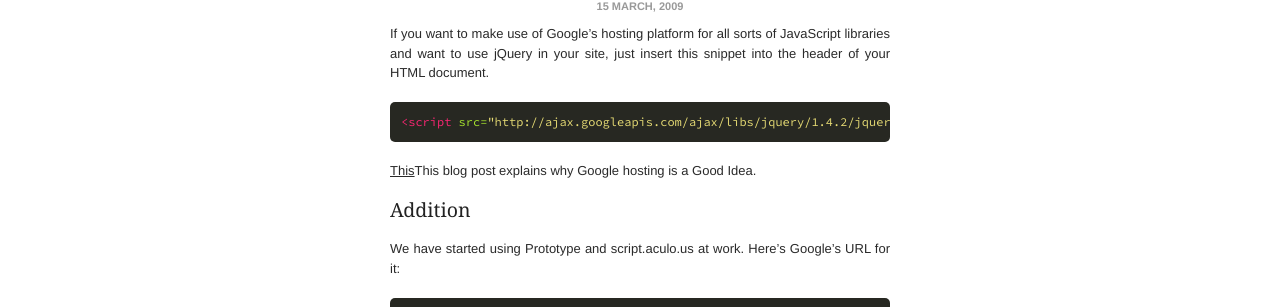
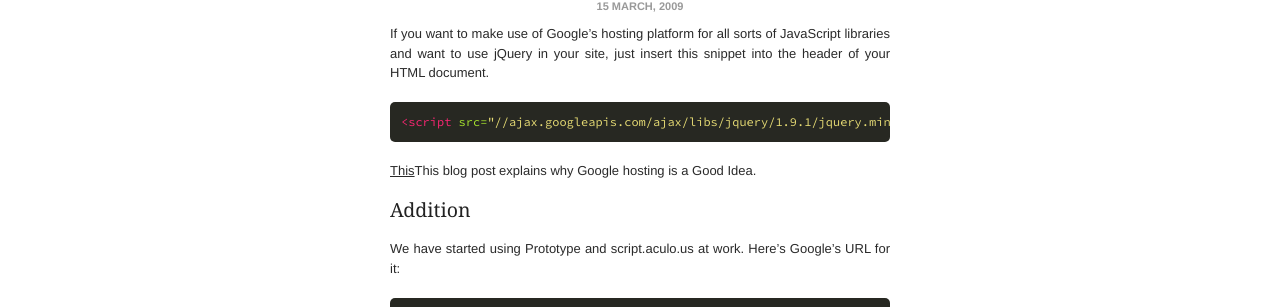
Before and after one commit to leonardehrenfried/blog, a Jekyll site: the page built from _posts/2009-03-15-let-google-host-jquery-for-you.md, in a window 1280 px wide. Shown: the part 234-541 px from the top of the page. Built offline with Jekyll 4.4.1, drawn with Linux system fonts in a browser that asks for light colours; nearby versions of some CDN libraries; some web fonts are replaced; Markdown is read by kramdown in place of the engine named in the settings; comment, search, counter and statistics services are not loaded; some of the changed lines change nothing that is shown.

Commit message:
Use more modern jQuery include

````diff
--- a/_posts/2009-03-15-let-google-host-jquery-for-you.md
+++ b/_posts/2009-03-15-let-google-host-jquery-for-you.md
@@ -13,7 +13,7 @@
 If you want to make use of Google's hosting platform for all sorts of JavaScript libraries and want to use jQuery in your site, just insert this snippet into the header of your HTML document.
 
 ```html
-<script src="http://ajax.googleapis.com/ajax/libs/jquery/1.4.2/jquery.min.js" type="text/javascript"></script>
+<script src="//ajax.googleapis.com/ajax/libs/jquery/1.9.1/jquery.min.js"></script>
 ```
 
 [This](http://encosia.com/2008/12/10/3-reasons-why-you-should-let-google-host-jquery-for-you/)This blog post explains why Google hosting is a Good Idea.
````
